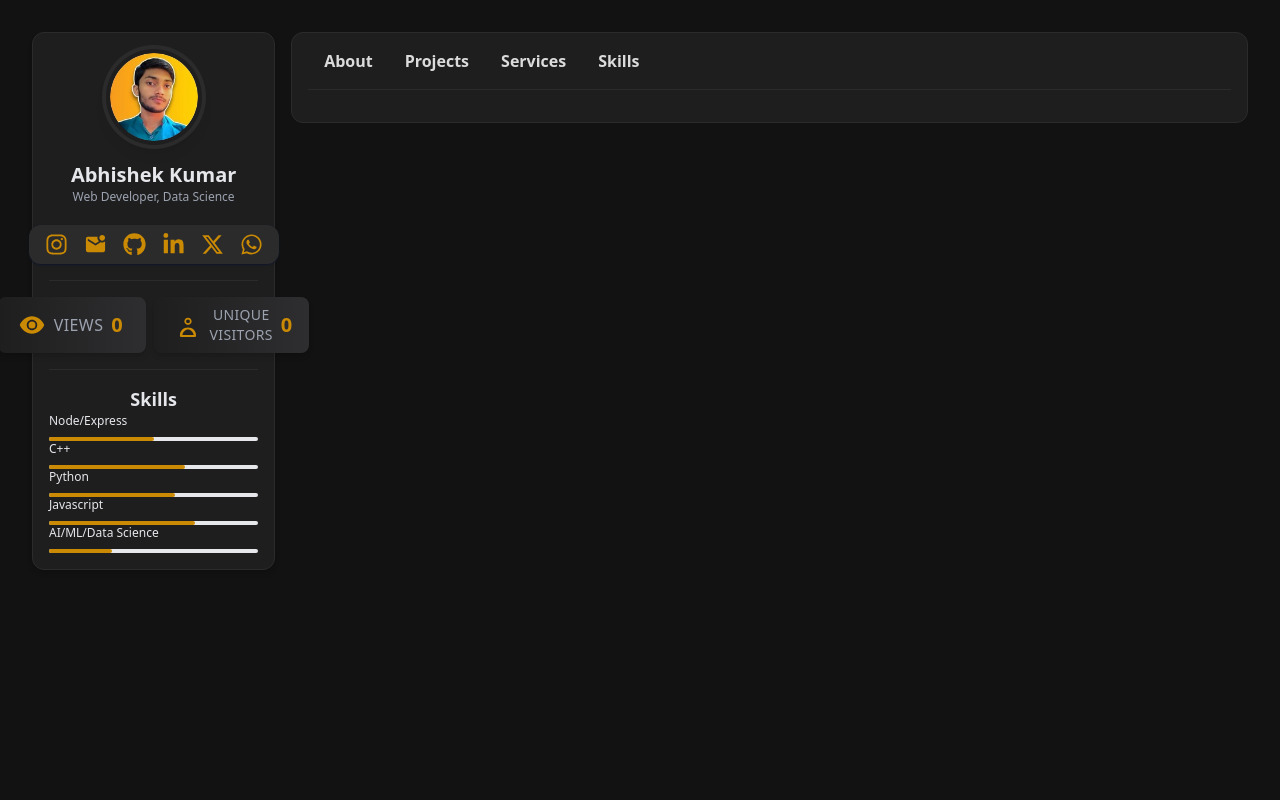
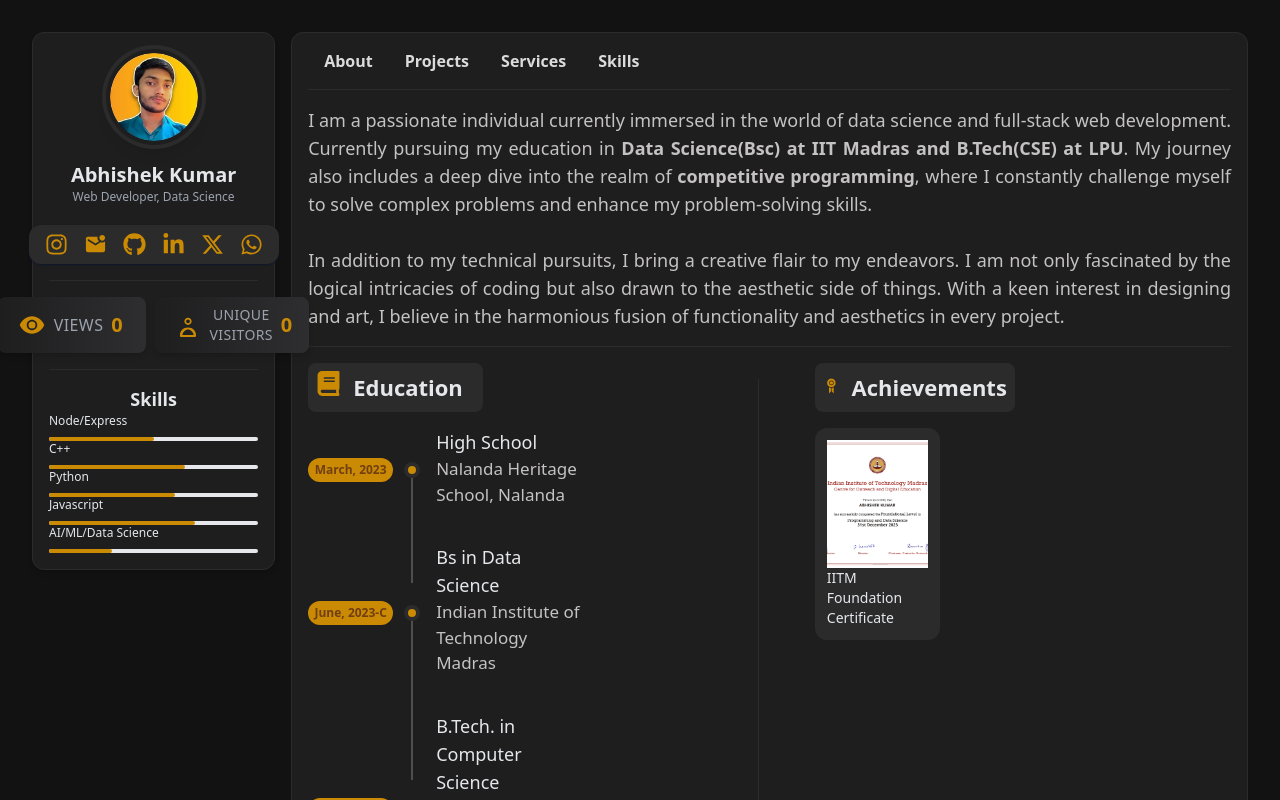
Before and after one commit to meaviishek/Portfolio-backend, a React (Vite) app in the folder frontend/: page / in a window 1280 px wide. Shown: the top 800 px of the page. Built offline with nearby package versions, Linux system fonts and the light colour scheme; no server answers.

Commit message:
first commit

```diff
--- a/frontend/src/main.jsx
+++ b/frontend/src/main.jsx
@@ -10,7 +10,7 @@ import { Analytics } from '@vercel/analytics/react';
 const router=createBrowserRouter(
   createRoutesFromElements(
     <Route path='/' element={<App/>}>
-      <Route path='about' element={<About/>}/>
+      <Route path='' element={<About/>}/>
       <Route path='projects' element={<Project/>}/>
       <Route path='services' element={<Services/>}/>
       <Route path='skills' element={<Skills/>}/>
```
